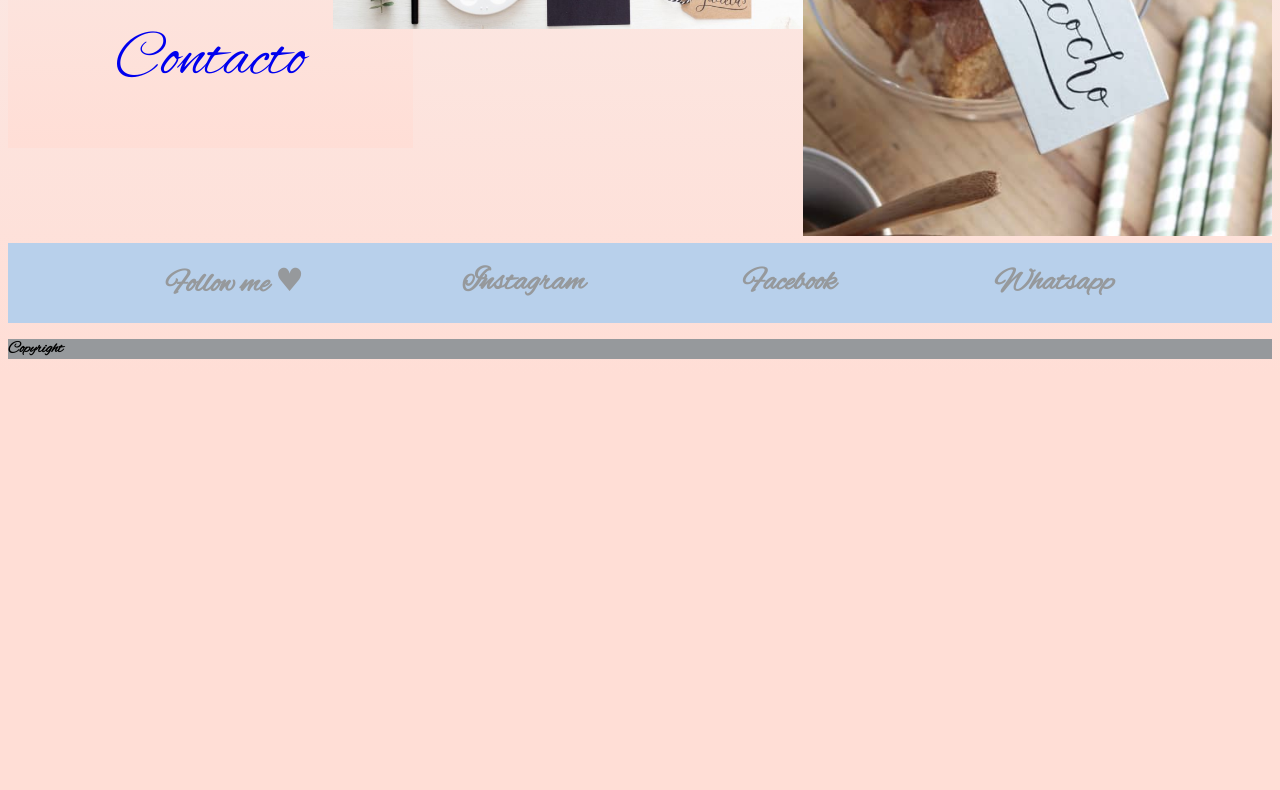
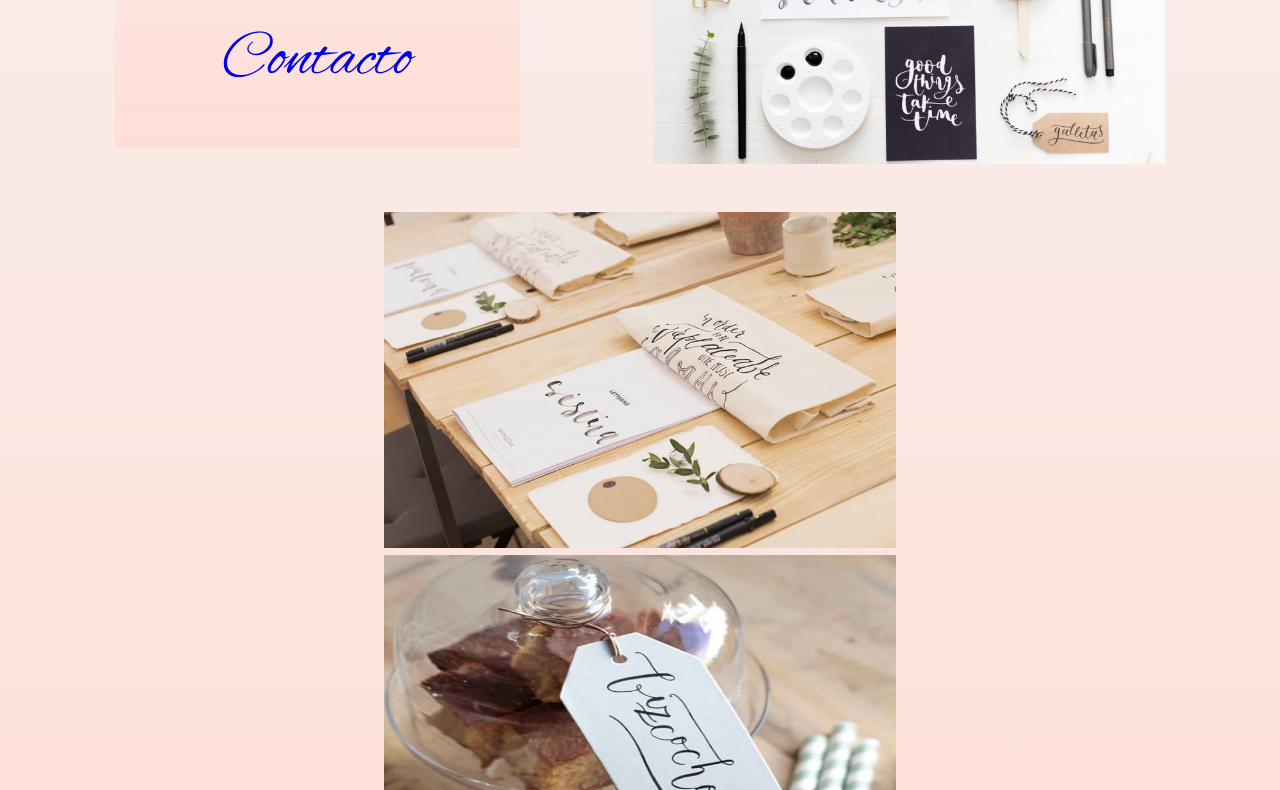
Before and after one commit to ClaudioMR/Mi_repositorio, a website: page index.html in a window 1280 px wide. Shown: the part 724-1514 px from the top of the page. Before the commit the page ends 1099 px from the top, so only its background shows below. Drawn offline with Linux system fonts and the light colour scheme; files whose address does not match are found by name.

Commit message:
[ADD] "modificamos comportamiento en index.html para que responda a diferentes resoluciones"

```diff
--- a/Estilos/Styles.css
+++ b/Estilos/Styles.css
@@ -40,9 +40,10 @@ body{
 
 #index__main{
 
-flex-wrap: nowrap;
+flex-wrap: wrap;
 justify-content: space-around;
 justify-items: self-start ;
+align-items: center;
 }
 
 
@@ -60,7 +61,6 @@ justify-content: space-between;
 align-items: center;
 list-style-type: none;
 }
-
 
 
 .footer__contacto{
--- a/index.html
+++ b/index.html
@@ -37,7 +37,7 @@
                         </ul>
                     </aside>
                 </div>
-                <nav class="index__main--imagenes">
+                <nav>
                     <div>
                         <img src="/Imagenes/Taller-de-lettering-y-caligrafia-en-Zona-10-885x500.jpg" alt="">
                     </div>
--- a/scss/_normalize.scss
+++ b/scss/_normalize.scss
@@ -9,13 +9,3 @@
 a:link, a:visited, a:active {
     text-decoration:none;
 }
-
-/* ESTILOS GLOBALES*/
-
-body{
-    font-size: 62,5%;
-    background-color:#FFDED6;
-    background-image: linear-gradient( whitesmoke,#FFDED6 );
-    font-family: 'Alex Brush', cursive;
-
-}
--- a/scss/index.scss
+++ b/scss/index.scss
@@ -1,17 +1,5 @@
 @import url(../Estilos/Styles.css);
 @import url(./_normalize.scss);
-
-main {
-    img {
-    width: 100%;
-    height: 80%;
-    max-width: 600px;
-    min-width: 220px;
-    padding: auto;
-
-}
-
-}
 
 h3{
     color: #D2C2EA;
@@ -27,3 +15,8 @@ main{
 
         }
 }
+
+nav img{
+    width: 32em;
+    height: 21em;
+}
```
Also changed, not shown: css/index.css.
